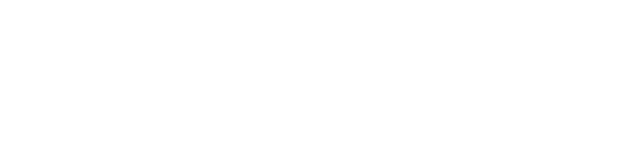
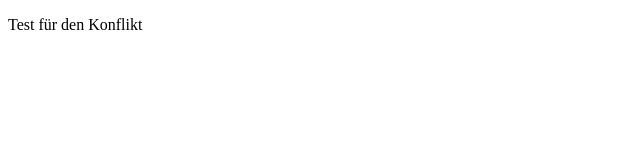
Before and after one commit to RachidGaga/Rachid2, a plain HTML site: page index.html in a window 1280 px wide. Shown: the whole page, without its empty margins (0-640 px from the left). Drawn offline with Linux system fonts and the light colour scheme.

Commit message:
added content in index.html

```diff
--- a/index.html
+++ b/index.html
@@ -3,6 +3,7 @@
 <head>
     <meta charset="UTF-8">
     <meta name="viewport" content="width=device-width, initial-scale=1.0">
+    <p>Test für den Konflikt</p>
     <title>Hallo Welt<ocument/title>
 </head>
 <body>
--- a/style.css
+++ b/style.css
@@ -0,0 +1,3 @@
+body{
+    background-color: rgb(54, 54, 54);
+}
```
